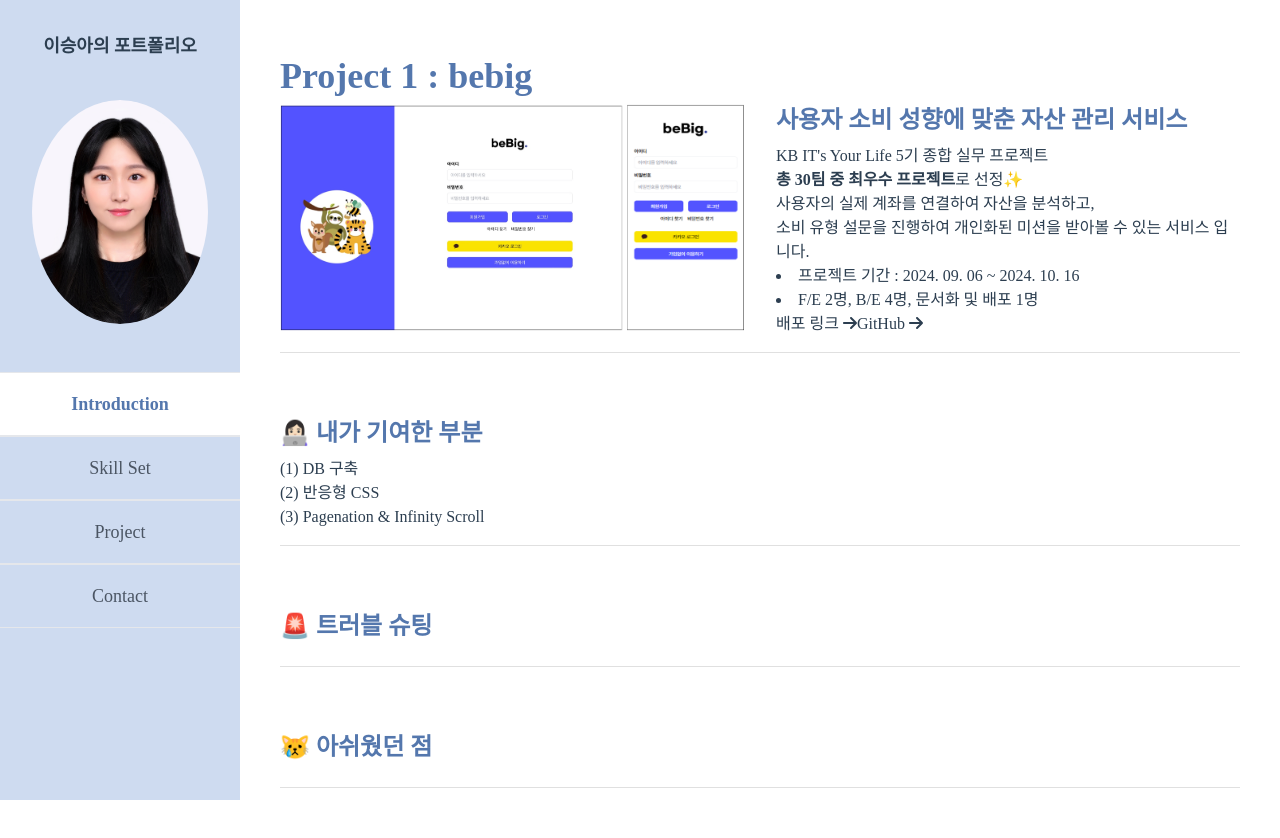
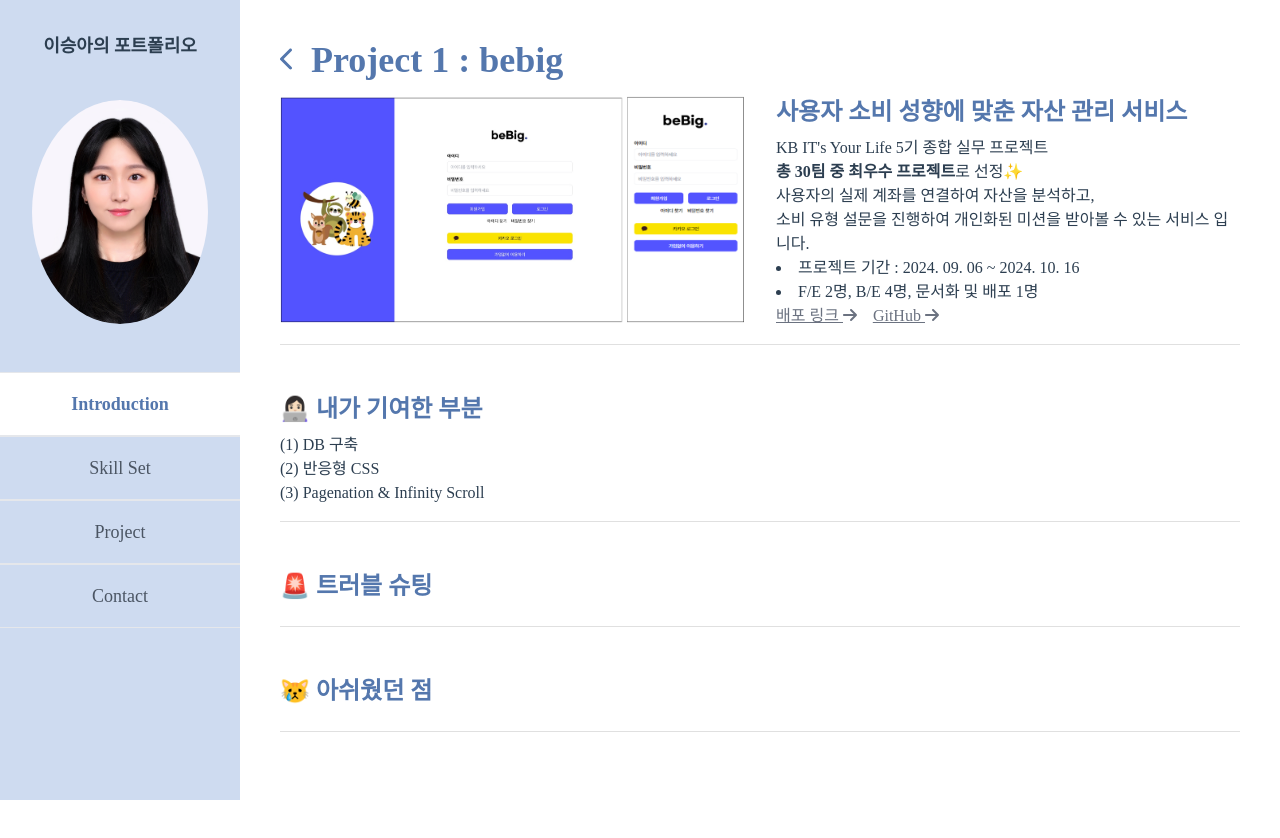
Before and after one commit to a-seung/Portfolio_LeeSeungA, a Vue app: page /project/1 in a window 1280 px wide. Shown: the top 838 px of the page. Built offline with nearby package versions, Linux system fonts and the light colour scheme; a web font is replaced by a local one.

Commit message:
20240919 프젝1 뒤로가기, 에러 수정

```diff
--- a/src/assets/main.css
+++ b/src/assets/main.css
@@ -101,17 +101,24 @@
 }
 
 .project-group {
-  @apply mb-12 border-b border-ggray py-4
+  @apply mb-12 border-b border-ggray pb-4
+}
+
+.project-back-button {
+  @apply text-xl sm:text-2xl font-bold text-primary mb-2 mr-4;
 }
 
 .project-big-title {
-  @apply text-2xl sm:text-4xl font-bold text-primary mb-2;
+  @apply text-2xl sm:text-4xl font-bold text-primary;
 }
 
 .project-small-title {
   @apply text-lg sm:text-2xl font-bold text-primary mb-2;
 }
 
+.project-link {
+  @apply text-gray-500 font-semibold underline
+}
 
 
 a,
--- a/src/components/Sidebar.vue
+++ b/src/components/Sidebar.vue
@@ -34,7 +34,6 @@
 
 // Home 페이지로 이동하는 함수
 const goHome = () => {
-  console.log("Home 버튼 클릭됨");
   router.push('/')
 };
 
--- a/src/pages/Home.vue
+++ b/src/pages/Home.vue
@@ -27,6 +27,9 @@
 
 // 현재 컴포넌트에서 부모에게 이벤트로 activeSection을 전달합니다.
 const emit = defineEmits(['updateActiveSection'])
+
+// 전역적으로 observer 변수를 선언
+let observer = null
 
 // Intersection Observer 설정
 const handleIntersection = (entries) => {
@@ -67,8 +70,11 @@
 })
 
 onUnmounted(() => {
-  document.querySelectorAll('section').forEach((section) => {
-    observer.unobserve(section)
-  })
+  if (observer) {
+    document.querySelectorAll('section').forEach((section) => {
+      observer.unobserve(section)
+    })
+    observer.disconnect() // observer를 완전히 해제
+  }
 })
 </script>
--- a/src/pages/Project1.vue
+++ b/src/pages/Project1.vue
@@ -1,7 +1,13 @@
 <template>
   <section id="project1" class="section-group">
     <div class="project-group">
-      <p class="project-big-title">Project 1 : bebig</p>
+      <div class="flex justify-start items-center project-big-title mb-4">
+        <div @click="goBack" class="text-xl sm:text-2xl cursor-pointer">
+          <i class="fa-solid fa-chevron-left"></i>
+        </div>
+        <div class="project-big-title ml-4">Project 1 : bebig</div>
+      </div>
+
       <div class="flex gap-8">
         <div class="w-1/2">
           <img :src="login" alt="login" />
@@ -16,9 +22,9 @@
             <li>프로젝트 기간 : 2024. 09. 06 ~ 2024. 10. 16</li>
             <li>F/E 2명, B/E 4명, 문서화 및 배포 1명</li>
           </div>
-          <div>
-            <a href="">배포 링크 <i class="fa-solid fa-arrow-right"></i></a>
-            <a href="">GitHub <i class="fa-solid fa-arrow-right"></i></a>
+          <div class="project-link">
+            <a href="http://bbbbick.duckdns.org:5173/" class="mr-4">배포 링크 <i class="fa-solid fa-arrow-right"></i></a>
+            <a href="https://github.com/ITYL-Bbbbick">GitHub <i class="fa-solid fa-arrow-right"></i></a>
           </div>
         </div>
       </div>
@@ -52,5 +58,13 @@
 </template>
 
 <script setup>
+import { useRouter } from 'vue-router';
 import login from '@/assets/images/project1/login.png';
+
+const router = useRouter();
+
+// 이전 페이지로 이동하는 함수
+const goBack = () => {
+  router.push('/');
+};
 </script>
```
